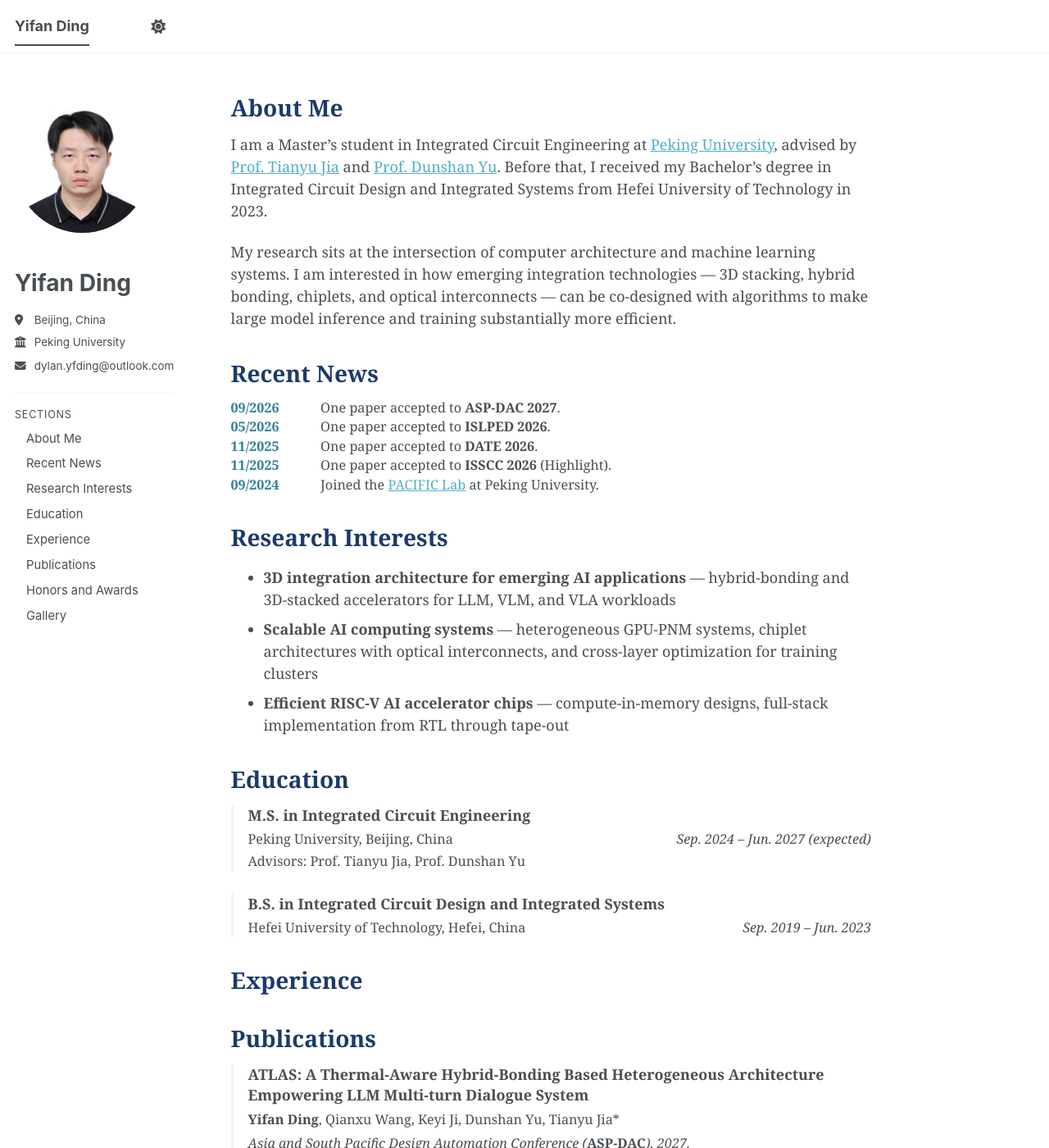
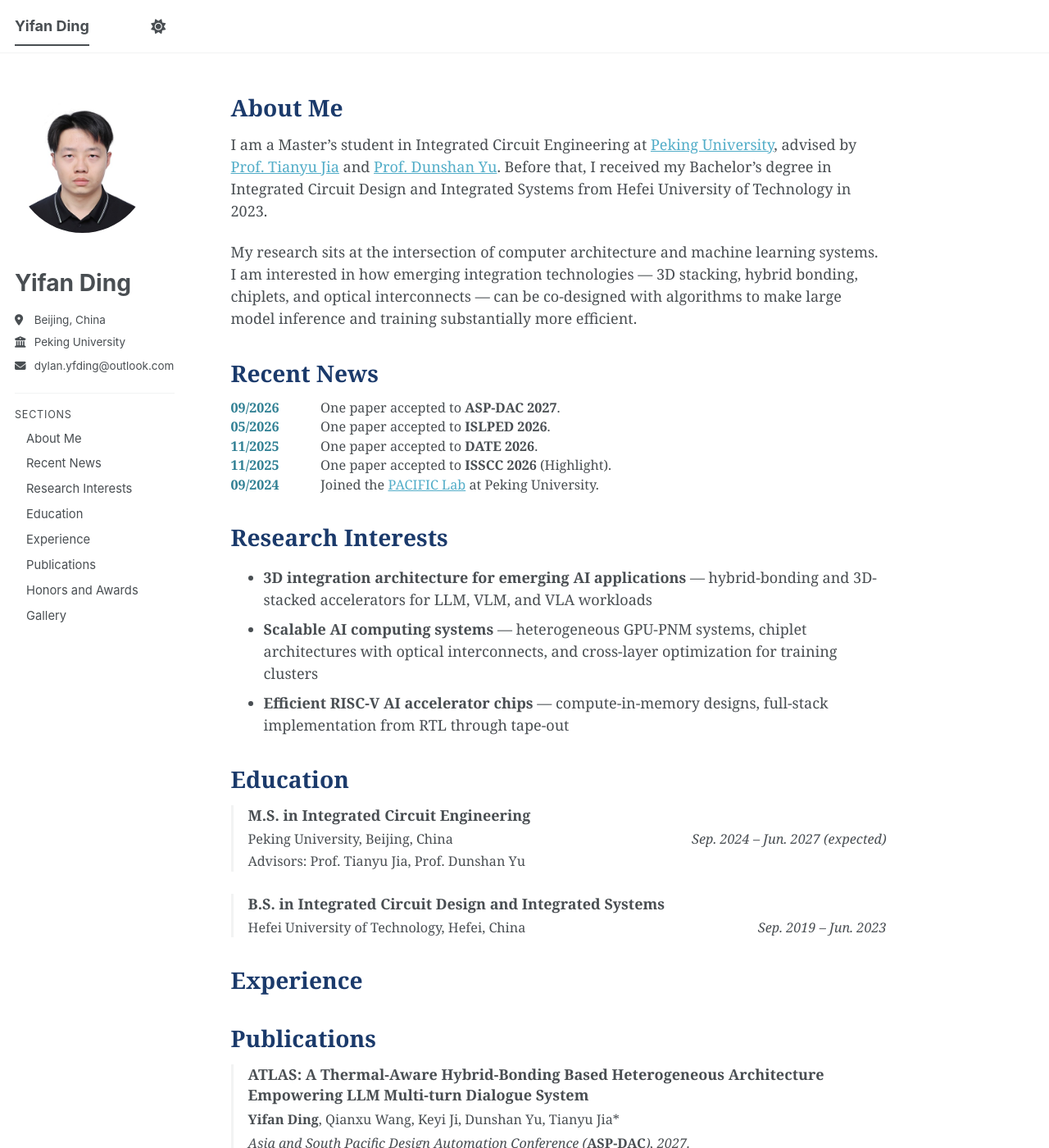
Before and after one commit to DylanDing54/DylanDing54.github.io, a Jekyll site: the page built from _pages/about.md, in a window 1280 px wide and 1400 px high. Shown: the whole window at 82% size. Built offline with Jekyll 4.4.1, drawn with Linux system fonts in a browser that asks for light colours; a style sheet for code colours, icons or effects is not loaded.

Commit message:
Fix the content column at 800px
Co-Authored-By: Claude Opus 5 (1M context) <noreply@anthropic.com>

```diff
--- a/_sass/layout/_custom.scss
+++ b/_sass/layout/_custom.scss
@@ -410,11 +410,17 @@ img.author__avatar {
 
 /* --- Content width --- */
 
-/* Size the content column to the longest gallery heading, which measures
-   772px in 18px Georgia bold - this leaves it just a little wider than
-   that heading rather than reclaiming the whole right gutter. */
+/* Fix the content column at 800px. The longest gallery heading measures
+   772px in 18px Georgia bold, so it stays on one line with a little room
+   to spare. A fixed width rather than the theme's percentage gutter keeps
+   this stable across viewport sizes. */
 @include breakpoint($large) {
     .page {
-        padding-right: 16%;
+        padding-right: 0;
+    }
+
+    .page__inner-wrap,
+    .page__content {
+        max-width: 800px;
     }
 }
```
